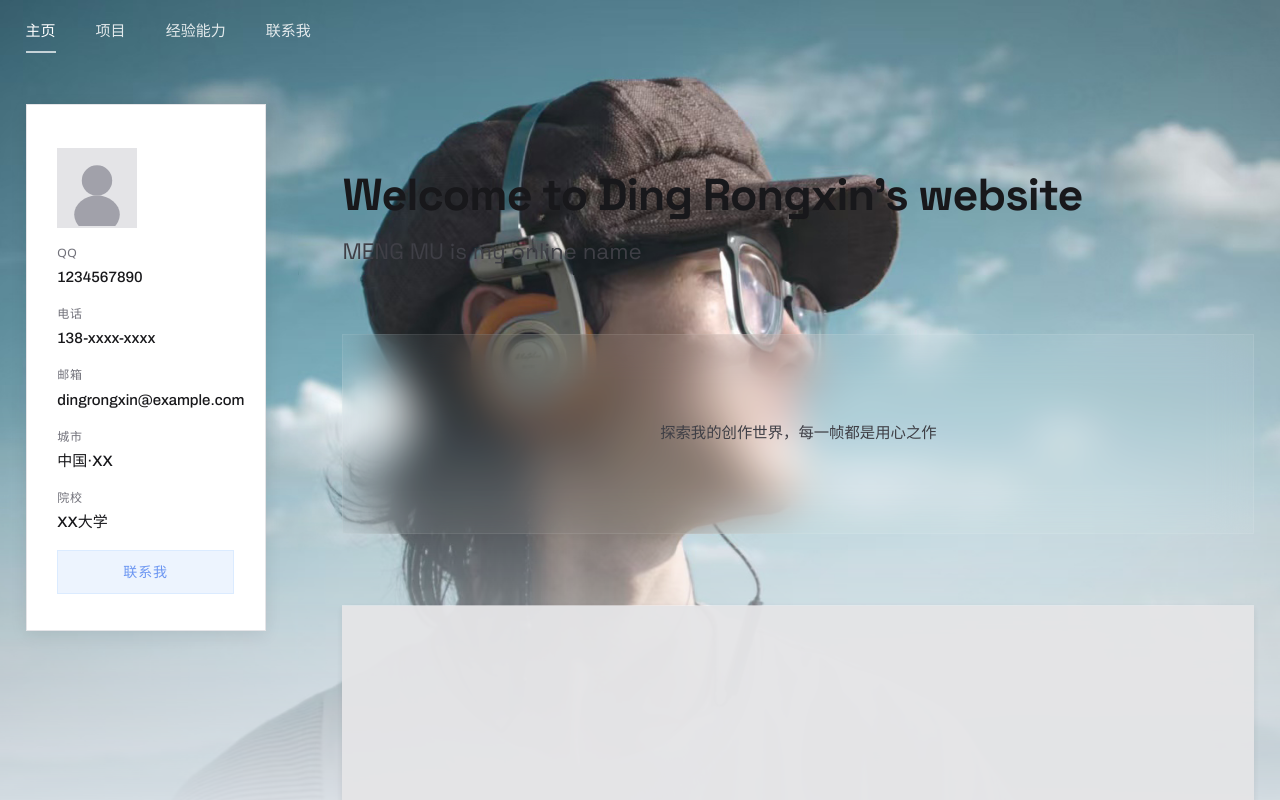
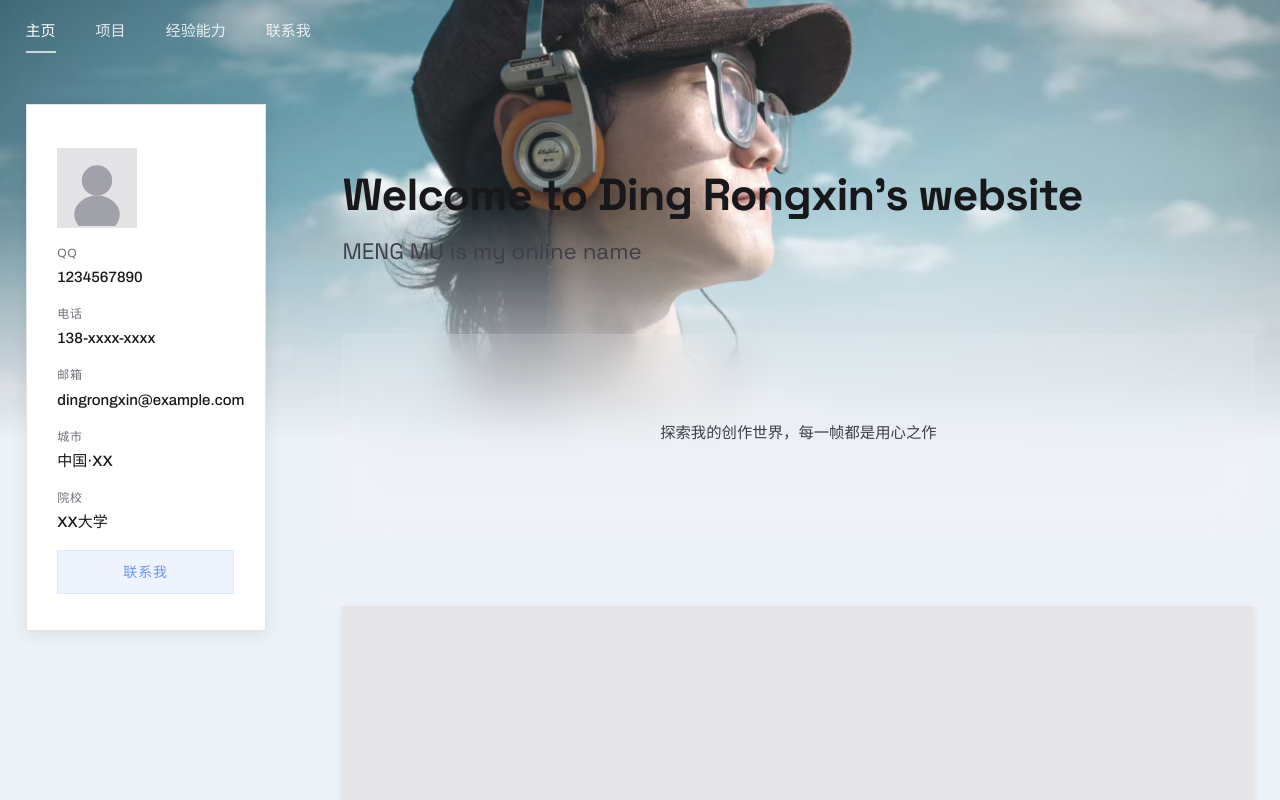
Before and after one commit to AILUN04/My-work, a Vue app: page / in a window 1280 px wide. Shown: the top 800 px of the page. Built offline with nearby package versions, Linux system fonts and the light colour scheme.

Commit message:
fix: reduce hero bg to 55vh

```diff
--- a/src/views/HomePage.vue
+++ b/src/views/HomePage.vue
@@ -173,8 +173,8 @@ onUnmounted(() => {
   top: 0;
   left: 0;
   right: 0;
-  height: 110vh;
-  min-height: 800px;
+  height: 55vh;
+  min-height: 400px;
   background: url('/images/hero-bg.jpg') center/cover no-repeat;
   mask-image: linear-gradient(to bottom, black 45%, transparent 100%);
   -webkit-mask-image: linear-gradient(to bottom, black 45%, transparent 100%);
```
